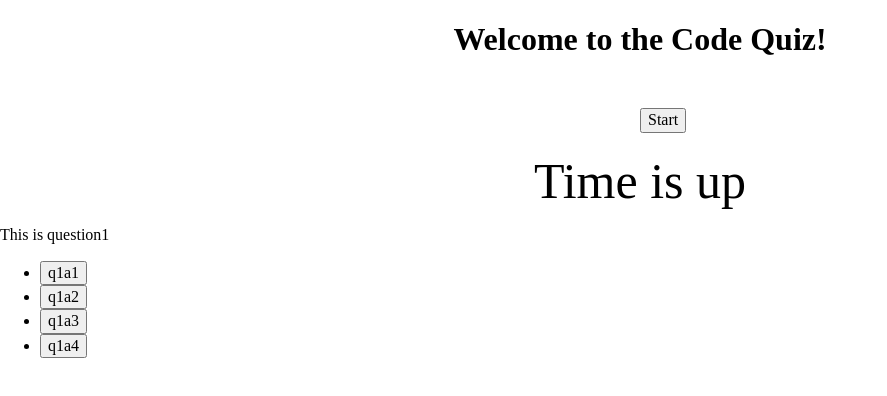
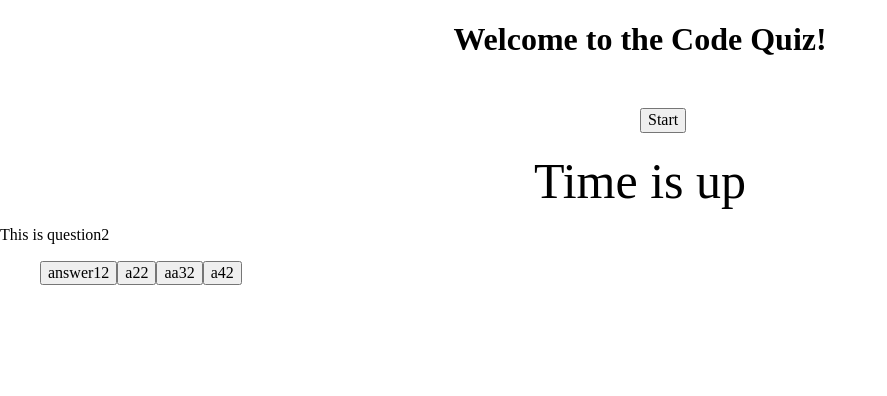
Before and after one commit to drewhouses/m4-code-quiz, a plain HTML site: page index.html in a window 1280 px wide. Both pictures are taken after a click on the button "Start". Shown: the whole page, without its empty margins (0-887 px from the left). Drawn offline with Linux system fonts and the light colour scheme.

Commit message:
saving changes made with tutor, refactored main quiz function and created quizQuestions object

```diff
--- a/assets/js/script.js
+++ b/assets/js/script.js
@@ -1,11 +1,15 @@
 var startButton = document.getElementById("start-button");
 var timerEl = document.getElementById("timer-box");
 var quizEl = document.getElementById("quiz");
+var currentQuestionIndex = 0;
 
-function sendTimesUpPage() {
-  //   document.body.innerHTML = "";
-  timerEl.textContent = "Time is up";
-}
+// class QuestionObject {
+//   constructor(prompt, choices, correctChoice){
+//     this.prompt = prompt;
+//     this.choices = choices;
+//     this.correctChoice - correctChoice
+//   }
+// }
 
 var timeRemaining = 2;
 function setQuizTimer() {
@@ -13,19 +17,29 @@ function setQuizTimer() {
     timeRemaining--;
     timerEl.textContent = timeRemaining;
 
-    if (timeRemaining === 0) {
+    if (timeRemaining <= 0) {
       clearInterval(timerInterval);
-      sendTimesUpPage();
+      timerEl.textContent = "Time is up";
+      endQuiz();
     }
   }, 1000);
 }
 
 var quizQuestions = [
-  "This is question1",
-  "This is question2",
-  "This is question3",
-  "This is question4",
-  "This is question5",
+  {
+    prompt: "This is question2",
+    choices: ["answer12", "a22", "aa32", "a42"],
+    correctChoice: "answer12",
+  },
+  {
+    prompt: "This is question2",
+    choices: ["answer12", "a22", "aa32", "a42"],
+    correctChoice: "answer12",
+  },
+  // "This is question2",
+  // "This is question3",
+  // "This is question4",
+  // "This is question5",
 ];
 
 // 2D array for all quiz answer choices
@@ -39,40 +53,49 @@ var quizAnswers = [
 
 // var testArray = quizAnswers[1][2];
 // console.log(testArray);
-
-function setQuizPage(pageNum) {
-  var questionEl = document.createElement("p");
+//show a question and answer choices
+function showQuestion() {
+  //
+  var currentQuestion = quizQuestions[currentQuestionIndex];
+  console.log(currentQuestion);
+  var promptEl = document.createElement("p");
+  promptEl.textContent = currentQuestion.prompt;
+  quizEl.appendChild(promptEl);
+  console.log(promptEl);
   var listEl = document.createElement("ul");
-  var listItemEl = [
-    document.createElement("li"),
-    document.createElement("li"),
-    document.createElement("li"),
-    document.createElement("li"),
-  ];
-
-  var question = quizEl.appendChild(questionEl);
-  //"pageNum - 1" because the page number will be 1 more than the quizQuestions array index
-  question.textContent = quizQuestions[pageNum - 1];
-
-  var answerList = quizEl.appendChild(listEl);
-
-  var answerChoices = [
-    answerList.appendChild(listItemEl[0]),
-    answerList.appendChild(listItemEl[1]),
-    answerList.appendChild(listItemEl[2]),
-    answerList.appendChild(listItemEl[3]),
-  ];
-
-  for (var i = 0; i < 4; i++) {
-    answerChoices[i].appendChild(document.createElement("button")).textContent =
-      quizAnswers[pageNum - 1][i];
+  for (i = 0; i < currentQuestion.choices.length; i++) {
+    var choiceEl = document.createElement("button");
+    listEl.appendChild(choiceEl);
+    choiceEl.textContent = currentQuestion.choices[i];
+    choiceEl.addEventListener("click", checkAnswer);
   }
-
-  console.log(question);
+  quizEl.appendChild(listEl);
 }
 
-setQuizPage(1);
+function checkAnswer(event) {
+  console.log("checking");
+  console.log(event);
+  var selectedAnswer = event.target.textContent;
+  console.log(selectedAnswer);
+  var correctAnswer = quizQuestions[currentQuestionIndex].correctChoice;
+  console.log(correctAnswer);
+  //check if right or wrong
+
+  // remember you have an array (array length and index relationship!)
+  //   if(there are questions left){
+  //   currentQuestionIndex ++
+  //   quizEl.innerHTML = ""
+  //   showQuestion()
+  //  } else{
+  //   endQuiz();
+  //  }
+}
+
+function endQuiz() {
+  console.log("ending");
+}
 
 startButton.addEventListener("click", function () {
+  showQuestion();
   setQuizTimer();
 });
--- a/index.html
+++ b/index.html
@@ -15,15 +15,7 @@
       <button id="start-button" type="button">Start</button>
     </div>
     <div id="timer-box"></div>
-    <div id="quiz">
-      <!-- <p class="question">Here is my Question</p>
-      <ul class="answer-list">
-        <li class="answer-a"></li>
-        <li class="answer-b"></li>
-        <li class="answer-c"></li>
-        <li class="answer-d"></li>
-      </ul> -->
-    </div>
+    <div id="quiz"></div>
     <script src="./assets/js/script.js"></script>
   </body>
 </html>
```
